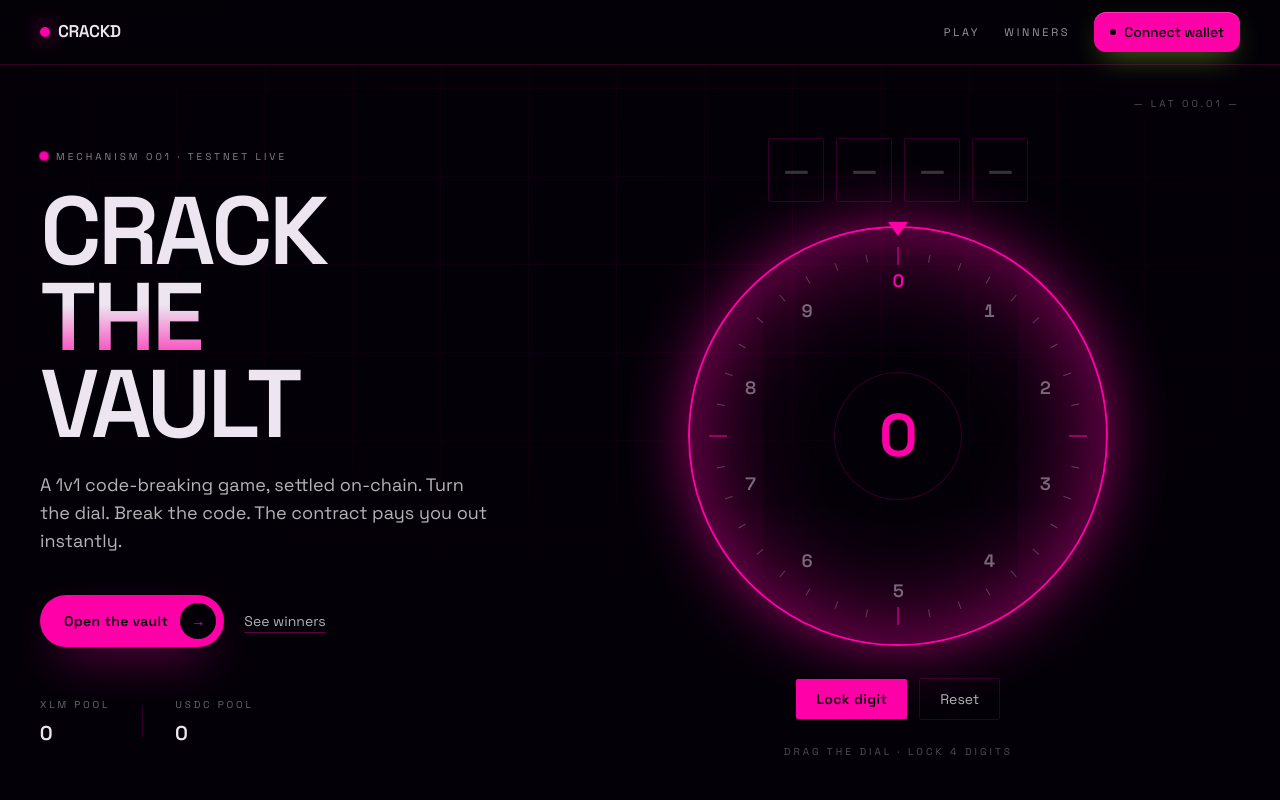
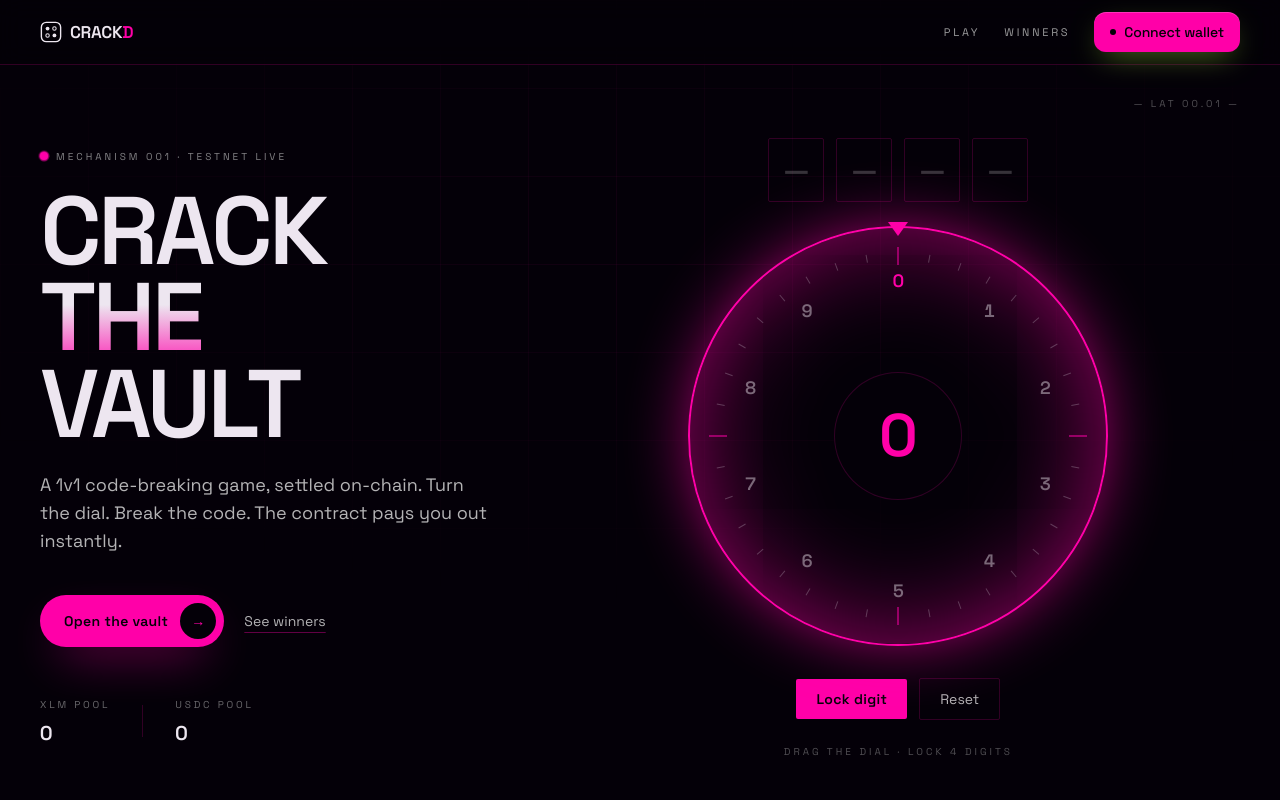
Before and after one commit to martinvibes/Crackd, a React (Vite) app in the folder frontend/: page / in a window 1280 px wide. Shown: the top 800 px of the page. Built offline with nearby package versions, Linux system fonts and the light colour scheme; no server answers; what @creit.tech/stellar-wallets-kit, @stellar/stellar-sdk would draw is missing.

Commit message:
feat: introduce centralized Brand components and update logo assets across the application.

```diff
--- a/frontend/src/App.tsx
+++ b/frontend/src/App.tsx
@@ -12,7 +12,7 @@ export default function App() {
         {/* Home owns its own chrome (no bottom nav — cleaner landing). */}
         <Route path="/" element={<Home />} />
 
-        {/* Temporary brand-review route. Delete once a logo is picked. */}
+        {/* Brand review — kept for reference. */}
         <Route path="/logos" element={<Logos />} />
 
         {/* Everything else gets the game-app chrome with floating bottom tab bar. */}
--- /dev/null
+++ b/frontend/src/components/Brand.tsx
@@ -0,0 +1,103 @@
+/**
+ * Brand — the Cipher Tile mark + the CRACKD wordmark with a magenta D.
+ *
+ * BrandMark renders the 2×2 code-grid glyph. Filled dots = POTs (right
+ * digit right place), outlined = PANs (right digit wrong place). The mark
+ * IS the game mechanic.
+ *
+ * Wordmark renders "CRACKD" with the D highlighted in the brand magenta.
+ *
+ * BrandLockup combines them in a single horizontal row — use this
+ * anywhere a logo normally lives.
+ */
+
+const MAGENTA = "#FF00A8";
+
+export function BrandMark({
+  size = 22,
+  className,
+}: {
+  size?: number;
+  className?: string;
+}) {
+  return (
+    <svg
+      width={size}
+      height={size}
+      viewBox="0 0 64 64"
+      fill="none"
+      aria-hidden
+      className={className}
+    >
+      {/* tile frame */}
+      <rect
+        x="4"
+        y="4"
+        width="56"
+        height="56"
+        rx="14"
+        stroke="currentColor"
+        strokeWidth={4}
+      />
+      {/* POT (filled) */}
+      <circle cx="22" cy="22" r="5.5" fill="currentColor" />
+      {/* PAN (outlined) */}
+      <circle cx="42" cy="22" r="5" stroke="currentColor" strokeWidth={3} />
+      {/* PAN (outlined) */}
+      <circle cx="22" cy="42" r="5" stroke="currentColor" strokeWidth={3} />
+      {/* POT (filled) */}
+      <circle cx="42" cy="42" r="5.5" fill="currentColor" />
+    </svg>
+  );
+}
+
+export function Wordmark({
+  size = 17,
+  className,
+  dAccent = MAGENTA,
+}: {
+  size?: number;
+  className?: string;
+  /** Colour of the final D. Default = brand magenta. */
+  dAccent?: string;
+}) {
+  return (
+    <span
+      className={`font-semibold leading-none tracking-tight ${className ?? ""}`}
+      style={{
+        fontSize: size,
+        letterSpacing: "-0.02em",
+        fontFamily: "'Space Grotesk', sans-serif",
+      }}
+    >
+      CRACK<span style={{ color: dAccent }}>D</span>
+    </span>
+  );
+}
+
+/**
+ * Horizontal lockup: mark + wordmark. The mark picks up `currentColor`
+ * from the parent so it can switch between ink, white, and magenta.
+ */
+export function BrandLockup({
+  markSize = 20,
+  wordSize = 16,
+  className,
+  dAccent,
+}: {
+  markSize?: number;
+  wordSize?: number;
+  className?: string;
+  dAccent?: string;
+}) {
+  return (
+    <span
+      className={`inline-flex items-center gap-2 select-none ${className ?? ""}`}
+    >
+      <BrandMark size={markSize} />
+      <Wordmark size={wordSize} dAccent={dAccent} />
+    </span>
+  );
+}
+
+export const BRAND_MAGENTA = MAGENTA;
--- a/frontend/src/components/Layout.tsx
+++ /dev/null
@@ -1,112 +0,0 @@
-/**
- * Top-level app chrome: sticky navbar + main outlet.
- *
- * The navbar uses backdrop-blur so page content subtly shows through
- * as you scroll. Logo is a custom wordmark, not an image — keeps the
- * bundle tiny and lets us animate it later.
- */
-import { NavLink, Outlet } from "react-router-dom";
-import WalletButton from "./WalletButton";
-
-function CrackdLogo() {
-  return (
-    <NavLink
-      to="/"
-      className="group inline-flex items-center gap-2 select-none"
-      aria-label="Crackd home"
-    >
-      <svg
-        width="22"
-        height="22"
-        viewBox="0 0 22 22"
-        fill="none"
-        xmlns="http://www.w3.org/2000/svg"
-        className="text-accent transition-transform group-hover:rotate-[-8deg]"
-        aria-hidden
-      >
-        <rect x="3.5" y="8.5" width="15" height="11" rx="2" stroke="currentColor" strokeWidth="1.5"/>
-        <path d="M7 8.5V6a4 4 0 0 1 8 0v2.5" stroke="currentColor" strokeWidth="1.5"/>
-        <circle cx="11" cy="14" r="1.5" fill="currentColor"/>
-      </svg>
-      <span className="font-display font-semibold text-[17px] tracking-tightest text-fg-primary">
-        CRACK<span className="text-accent">D</span>
-      </span>
-    </NavLink>
-  );
-}
-
-function NavItem({ to, label }: { to: string; label: string }) {
-  return (
-    <NavLink
-      to={to}
-      end
-      className={({ isActive }) =>
-        `relative px-3 py-1.5 text-sm font-medium transition-colors rounded-lg ${
-          isActive ? "text-fg-primary" : "text-fg-secondary hover:text-fg-primary"
-        }`
-      }
-    >
-      {({ isActive }) => (
-        <>
-          {label}
-          {isActive && (
-            <span
-              className="absolute left-3 right-3 -bottom-[6px] h-[2px] bg-accent rounded-full"
-              aria-hidden
-            />
-          )}
-        </>
-      )}
-    </NavLink>
-  );
-}
-
-export default function Layout() {
-  return (
-    <div className="min-h-full flex flex-col">
-      <header className="sticky top-0 z-30 backdrop-blur-xl bg-ink/70 border-b border-ink-border">
-        <div className="max-w-6xl mx-auto px-5 md:px-8 h-16 flex items-center justify-between">
-          <div className="flex items-center gap-8">
-            <CrackdLogo />
-            <nav className="hidden md:flex items-center gap-1">
-              <NavItem to="/" label="Play" />
-              <NavItem to="/leaderboard" label="Leaderboard" />
-            </nav>
-          </div>
-          <WalletButton />
-        </div>
-      </header>
-
-      <main className="flex-1">
-        <Outlet />
-      </main>
-
-      <footer className="border-t border-ink-border mt-16">
-        <div className="max-w-6xl mx-auto px-5 md:px-8 py-8 flex flex-col md:flex-row items-start md:items-center justify-between gap-4 text-xs text-fg-muted">
-          <div className="flex items-center gap-3">
-            <span className="font-display font-semibold text-fg-secondary">CRACKD</span>
-            <span>Built on Stellar · Testnet</span>
-          </div>
-          <div className="flex items-center gap-4">
-            <a
-              href="https://stellar.expert/explorer/testnet/contract/CAOBL4NDX2MELQHF7HOVDPG7Z5JAGIJCMYSBZRXJ42OMRKIZNLEYJU3E"
-              target="_blank"
-              rel="noreferrer"
-              className="hover:text-fg-primary transition-colors"
-            >
-              Vault contract ↗
-            </a>
-            <a
-              href="https://stellar.expert/explorer/testnet/contract/CBDHNQFBASF3JZJBVA67SBDRWNCL7HPA67S5JIZ44MKLYO25H5MFFZNR"
-              target="_blank"
-              rel="noreferrer"
-              className="hover:text-fg-primary transition-colors"
-            >
-              Duel contract ↗
-            </a>
-          </div>
-        </div>
-      </footer>
-    </div>
-  );
-}
--- a/frontend/src/components/PlayLayout.tsx
+++ b/frontend/src/components/PlayLayout.tsx
@@ -6,6 +6,7 @@
  */
 import { Link, NavLink, Outlet } from "react-router-dom";
 import WalletButton from "./WalletButton";
+import { BrandMark, Wordmark } from "./Brand";
 
 const MAGENTA = "#FF00A8";
 
@@ -15,12 +16,13 @@ export default function PlayLayout() {
       {/* top bar — logo + wallet only, no nav links */}
       <header className="sticky top-0 z-30 backdrop-blur-xl bg-ink/70 border-b border-ink-border">
         <div className="max-w-6xl mx-auto px-5 md:px-8 h-14 flex items-center justify-between">
-          <Link to="/" className="flex items-center gap-2 font-semibold">
-            <span
-              className="w-2 h-2 rounded-full"
-              style={{ background: MAGENTA, boxShadow: `0 0 12px ${MAGENTA}` }}
-            />
-            <span className="text-[15px] tracking-tight">CRACKD</span>
+          <Link
+            to="/"
+            className="inline-flex items-center gap-2 text-fg-primary"
+            aria-label="Crackd home"
+          >
+            <BrandMark size={20} />
+            <Wordmark size={15} />
           </Link>
           <WalletButton />
         </div>
--- a/frontend/src/pages/Game.tsx
+++ b/frontend/src/pages/Game.tsx
@@ -331,7 +331,7 @@ function ModePicker({ onPick }: { onPick: (m: Mode) => void }) {
 
   return (
     <div className="animate-fade-in">
-      <div className="text-[11px] uppercase tracking-[0.22em] text-fg-muted">
+      <div className="text-[14px] uppercase tracking-[0.22em] text-fg-muted font-semibold">
         Start a game
       </div>
       <h1 className="mt-2 text-4xl md:text-5xl font-semibold tracking-[-0.03em]">
--- a/frontend/src/pages/Home.tsx
+++ b/frontend/src/pages/Home.tsx
@@ -21,6 +21,7 @@ import { Link } from "react-router-dom";
 import { useQuery } from "@tanstack/react-query";
 import { api } from "../lib/api";
 import WalletButton from "../components/WalletButton";
+import { BrandMark, Wordmark } from "../components/Brand";
 
 const INK = "#040008";
 const HOT = "#FF00A8";
@@ -71,12 +72,11 @@ function Nav() {
       }}
     >
       <div className="max-w-[1280px] mx-auto px-6 md:px-10 h-16 flex items-center justify-between">
-        <Link to="/" className="flex items-center gap-2 font-semibold tracking-tight">
-          <span
-            className="w-2.5 h-2.5 rounded-full"
-            style={{ background: HOT, boxShadow: `0 0 20px ${HOT}` }}
-          />
-          <span className="text-[17px]">CRACKD</span>
+        <Link to="/" className="inline-flex items-center gap-2 select-none" aria-label="Crackd home">
+          <span style={{ color: BONE }}>
+            <BrandMark size={22} />
+          </span>
+          <Wordmark size={17} />
         </Link>
         <div className="flex items-center gap-6 text-[11px] uppercase tracking-[0.25em] text-white/60">
           <Link to="/play" className="hidden md:inline hover:text-white transition-colors">Play</Link>
--- a/frontend/src/pages/Logos.tsx
+++ b/frontend/src/pages/Logos.tsx
@@ -9,6 +9,7 @@
  * component into `components/Brand.tsx`.
  */
 import { motion } from "framer-motion";
+import { Link } from "react-router-dom";
 
 const MAGENTA = "#FF00A8";
 const BONE = "#EDE6F0";
@@ -311,7 +312,28 @@ export default function Logos() {
       }}
     >
       <div className="max-w-6xl mx-auto px-6 md:px-10 py-16 md:py-24">
-        <div className="text-[10px] uppercase tracking-[0.28em] text-white/40">
+        <Link
+          to="/"
+          className="group inline-flex items-center gap-2 text-xs uppercase tracking-[0.25em] text-white/50 hover:text-white transition-colors"
+        >
+          <span
+            className="inline-flex items-center justify-center h-7 w-7 rounded-full border border-white/15 group-hover:border-white/40 transition-colors"
+            aria-hidden
+          >
+            <svg width="12" height="12" viewBox="0 0 12 12" fill="none">
+              <path
+                d="M7.5 2 3.5 6l4 4"
+                stroke="currentColor"
+                strokeWidth="1.5"
+                strokeLinecap="round"
+                strokeLinejoin="round"
+              />
+            </svg>
+          </span>
+          Go to home
+        </Link>
+
+        <div className="mt-10 text-[10px] uppercase tracking-[0.28em] text-white/40">
           Brand review — pick a mark
         </div>
         <h1
```
Also changed, not shown: frontend/public/favicon.svg.
